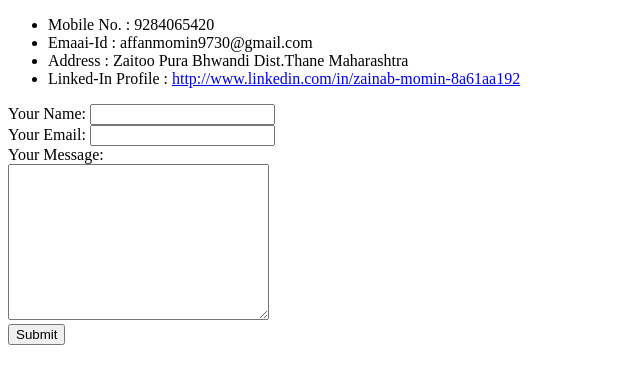
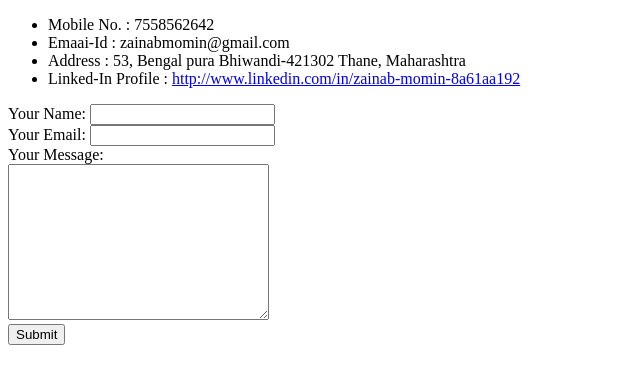
Before and after one commit to Zainab59/CV, a plain HTML site: page contact_information.html in a window 1280 px wide. Shown: the whole page, without its empty margins (0-640 px from the left). Drawn offline with Linux system fonts and the light colour scheme.

Commit message:
contact_information.html

```diff
--- a/contact_information.html
+++ b/contact_information.html
@@ -7,9 +7,9 @@
 
     <body>
         <ul aria-colindex="10">
-            <li>Mobile No.  : 9284065420</li>
-            <li>Emaai-Id    : affanmomin9730@gmail.com</li>
-            <li>Address     : Zaitoo Pura Bhwandi Dist.Thane Maharashtra</li>
+            <li>Mobile No.  : 7558562642</li>
+            <li>Emaai-Id    : zainabmomin@gmail.com</li>
+            <li>Address     :  53, Bengal pura Bhiwandi-421302 Thane, Maharashtra</li>
             <li>Linked-In Profile : <a href="http://www.linkedin.com/in/zainab-momin-8a61aa192">http://www.linkedin.com/in/zainab-momin-8a61aa192</a></li>
         </ul>
 
```
